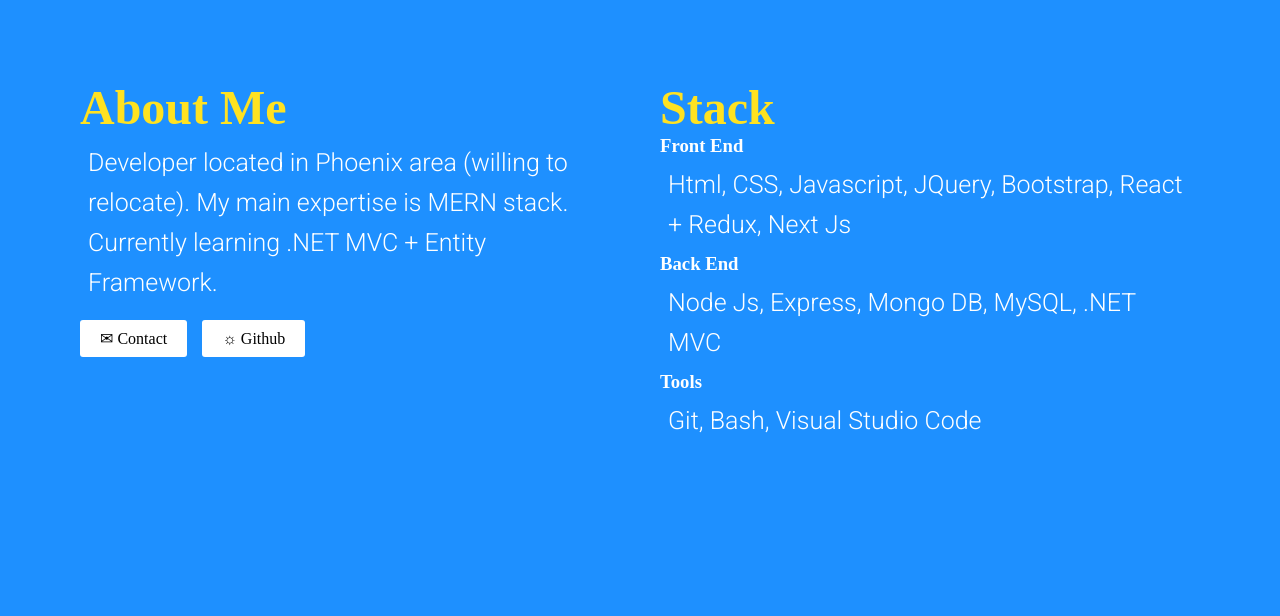
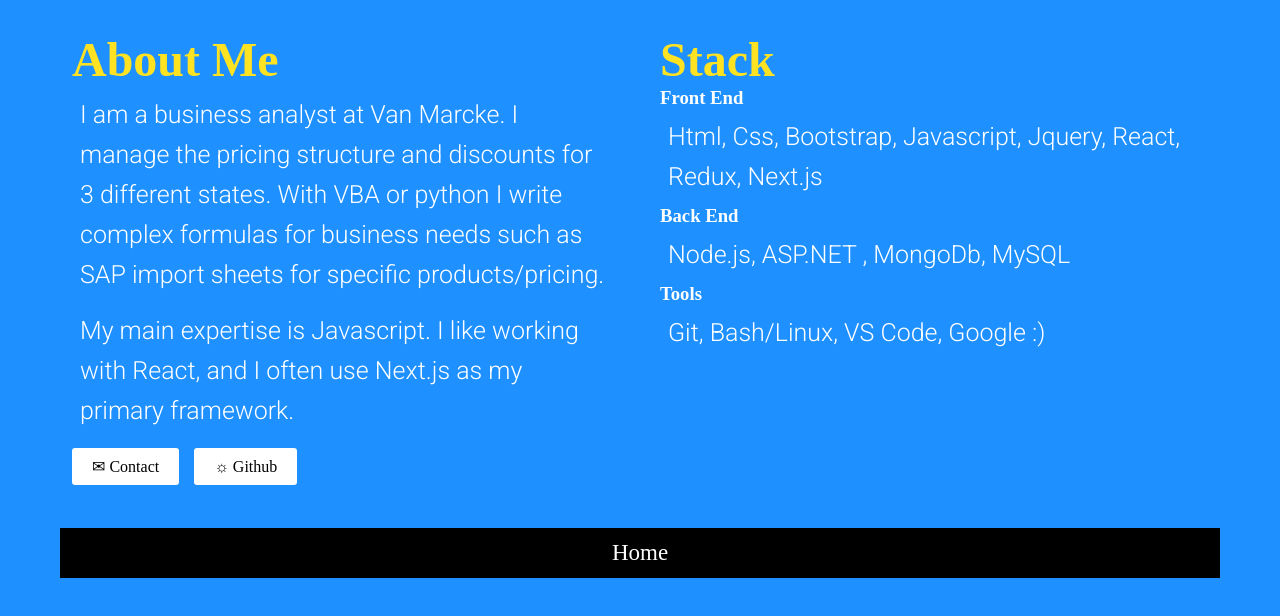
Before and after one commit to realdanilo/nextjs-portfolio, a Next.js app: page /info in a window 1280 px wide. Shown: the top 616 px of the page. Built offline with nearby package versions, Linux system fonts and the light colour scheme; a web font is replaced by a local one.

Commit message:
update intro, info about me, and fix UI

```diff
--- a/pages/info.js
+++ b/pages/info.js
@@ -1,32 +1,47 @@
-import styles from "../styles/Info.module.css"
-import SEO from "../components/SEO"
+import styles from "../styles/Info.module.css";
+import SEO from "../components/SEO";
+import Link from "next/link";
 
-export default function Info (){
-    return(
+export default function Info() {
+  return (
     <>
-            <SEO title="Info - Danilo"/>
+      <SEO title="About Me - Danilo" />
       <div className={styles.container}>
         <div>
           <h1 className={styles.title}>About Me</h1>
           <p>
-                         Developer located in Phoenix area (willing to relocate). My main expertise is MERN stack. Currently learning .NET MVC + Entity Framework.
+            I am a business analyst at Van Marcke. I manage the pricing
+            structure and discounts for 3 different states. With VBA or python I
+            write complex formulas for business needs such as SAP import sheets
+            for specific products/pricing.
           </p>
-                    <br/>
+          <p>
+            My main expertise is Javascript. I like working with React, and I
+            often use Next.js as my primary framework.
+          </p>
+          <br />
           <a href="mailto:danilomera.10@gmail.com">&#x2709; Contact</a>
-                    <a href="https://github.com/realdanilo" target="_blank">&#x263C; Github</a>
+          <a href="https://github.com/realdanilo" target="_blank">
+            &#x263C; Github
+          </a>
 
-                    <br/>
+          <br />
         </div>
         <div>
           <h1 className={styles.title}>Stack</h1>
           <h3>Front End</h3>
-                    <p>Html, CSS, Javascript, JQuery, Bootstrap, React + Redux, Next Js</p>
+          <p>Html, Css, Bootstrap, Javascript, Jquery, React, Redux, Next.js</p>
           <h3>Back End</h3>
-                    <p>Node Js, Express, Mongo DB, MySQL, .NET MVC</p>
+          <p>Node.js, ASP.NET , MongoDb, MySQL </p>
           <h3>Tools</h3>
-                    <p>Git, Bash, Visual Studio Code</p>
+          <p>Git, Bash/Linux, VS Code, Google {":)"}</p>
         </div>
       </div>
+      <div className={styles.back}>
+        <Link href="/">
+          <small>Home</small>
+        </Link>
+      </div>
     </>
-    )
+  );
 }
--- a/styles/Info.module.css
+++ b/styles/Info.module.css
@@ -1,11 +1,11 @@
 .container {
   display: grid;
   padding: 2rem;
+  max-width: 1200px;
+  margin: 0 auto;
+  row-gap: 50px;
 }
 
-.container > div {
-  min-height: 300px;
-}
 .container a {
   padding: 10px 20px;
   background-color: white;
@@ -31,12 +31,26 @@
 .title {
   color: #ffe221;
 }
-
+.back{
+  display: block;
+  margin:0 auto;
+  max-width: 1200px;
+  text-align: center;
+  cursor: pointer;
+}
+.back small {
+  background-color: black;
+  color: white;
+  display: block;
+  margin: 20px;
+  padding: 12px 15px;
+  text-align: center;
+  font-size: 23px;
+}
 @media only screen and (min-width: 700px) {
   .container {
     display: grid;
     grid-template-columns: 1fr 1fr;
     column-gap: 40px;
-    padding: 5rem;
   }
 }
```
Also changed, not shown: pages/index.js (+4 -4 lines), styles/Home.module.css (+20 -3 lines). Lines whose indentation alone changed are shown as unchanged.
